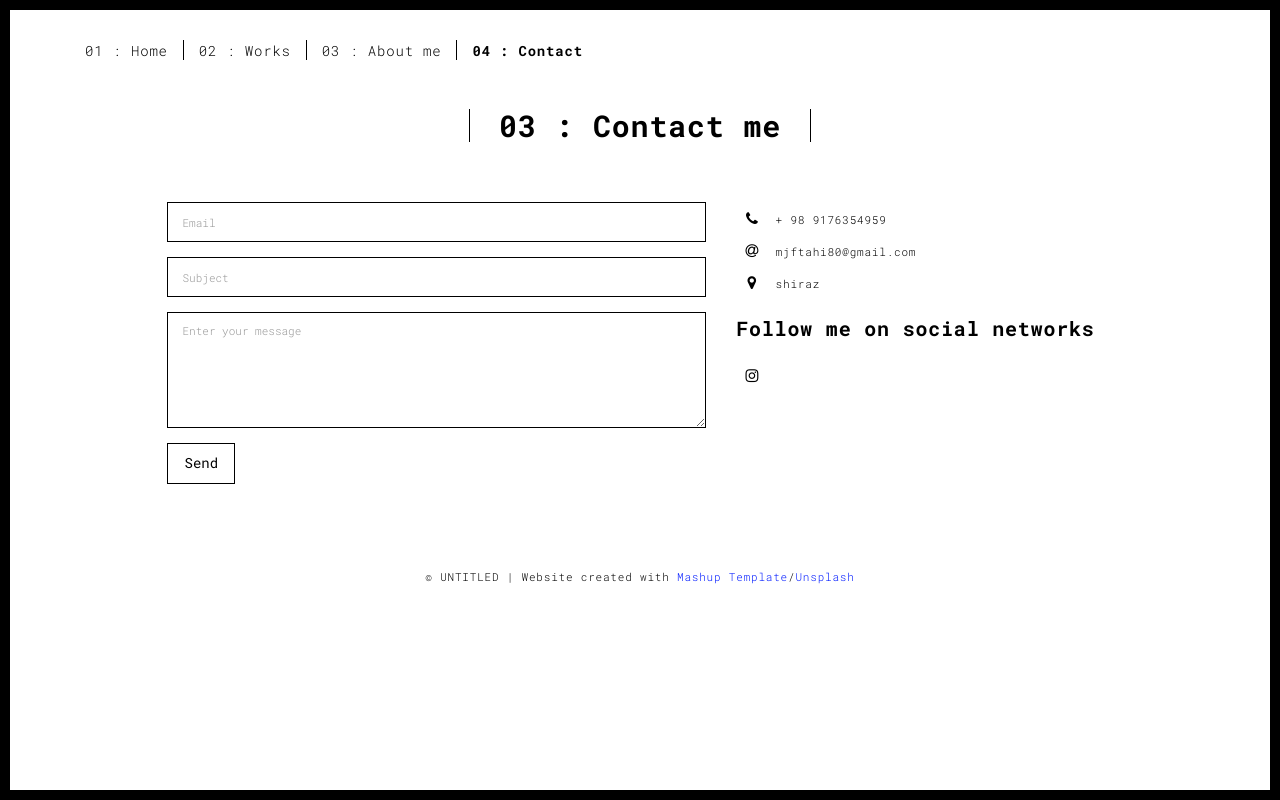
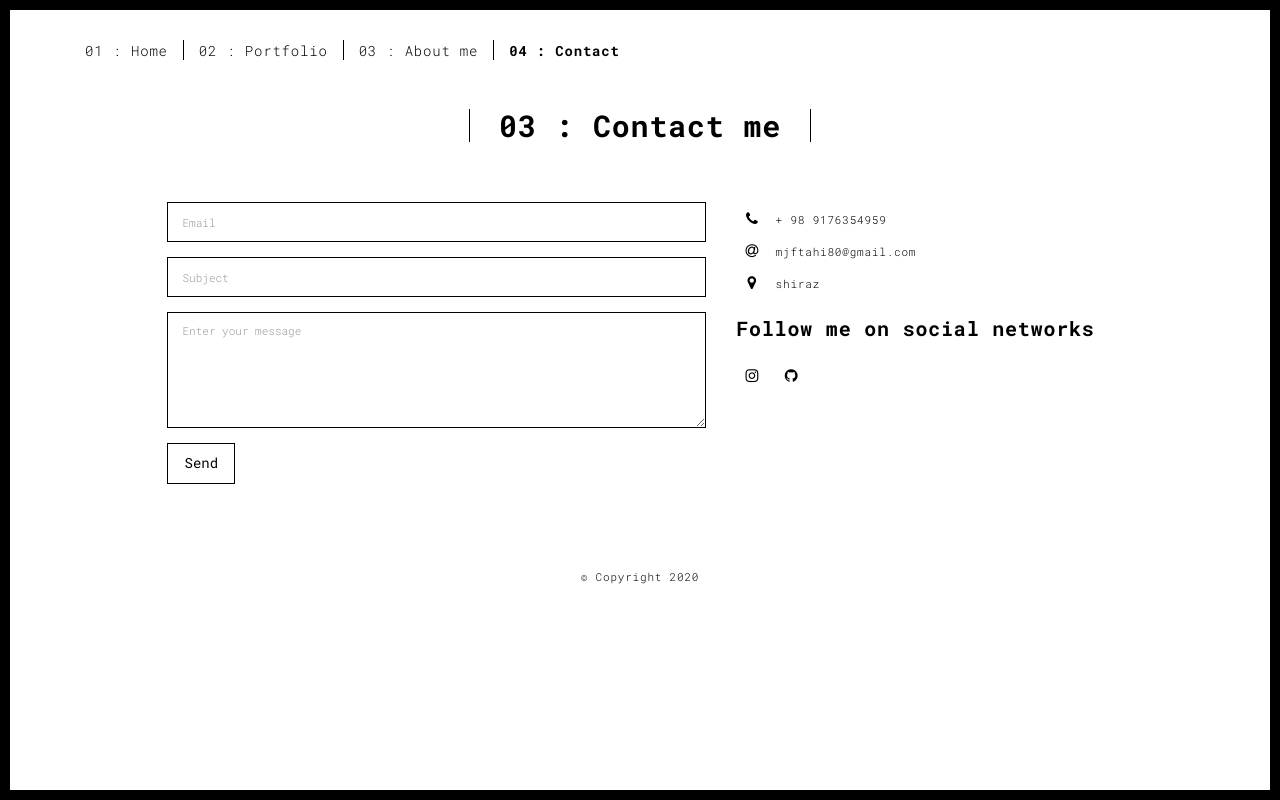
Before and after one commit to mohamadjavad/portfolio, a plain HTML site: page contact.html in a window 1280 px wide. Drawn offline with Linux system fonts and the light colour scheme.

Commit message:
second commit

```diff
--- a/contact.html
+++ b/contact.html
@@ -51,7 +51,7 @@
           <div class="collapse navbar-collapse" id="navbar-collapse">
             <ul class="nav navbar-nav">
               <li><a href="./index.html" title="">01 : Home</a></li>
-              <li><a href="./works.html" title="">02 : Works</a></li>
+              <li><a href="./works.html" title="">02 : Portfolio</a></li>
               <li><a href="./about.html" title="">03 : About me</a></li>
               <li><a href="./contact.html" title="">04 : Contact</a></li>
             </ul>
@@ -132,6 +132,13 @@
                       >
                         <i class="fa fa-instagram"></i>
                       </a>
+                      <a
+                        href="https://github.com/mohamadjavad"
+                        title=""
+                        class="fa-icon"
+                      >
+                        <i class="fa fa-github"></i>
+                      </a>
                     </div>
                   </div>
                 </form>
@@ -147,16 +154,7 @@
         <div class="row">
           <div class="col-xs-12">
             <p>
-              © UNTITLED | Website created with
-              <a
-                href="http://www.mashup-template.com/"
-                title="Create website with free html template"
-                >Mashup Template</a
-              >/<a
-                href="https://www.unsplash.com/"
-                title="Beautiful Free Images"
-                >Unsplash</a
-              >
+              © Copyright 2020
             </p>
           </div>
         </div>
```
Also changed, not shown: about.html (+6 -2 lines), index.html (+1 -1 lines), works.html (+3 -3 lines).
